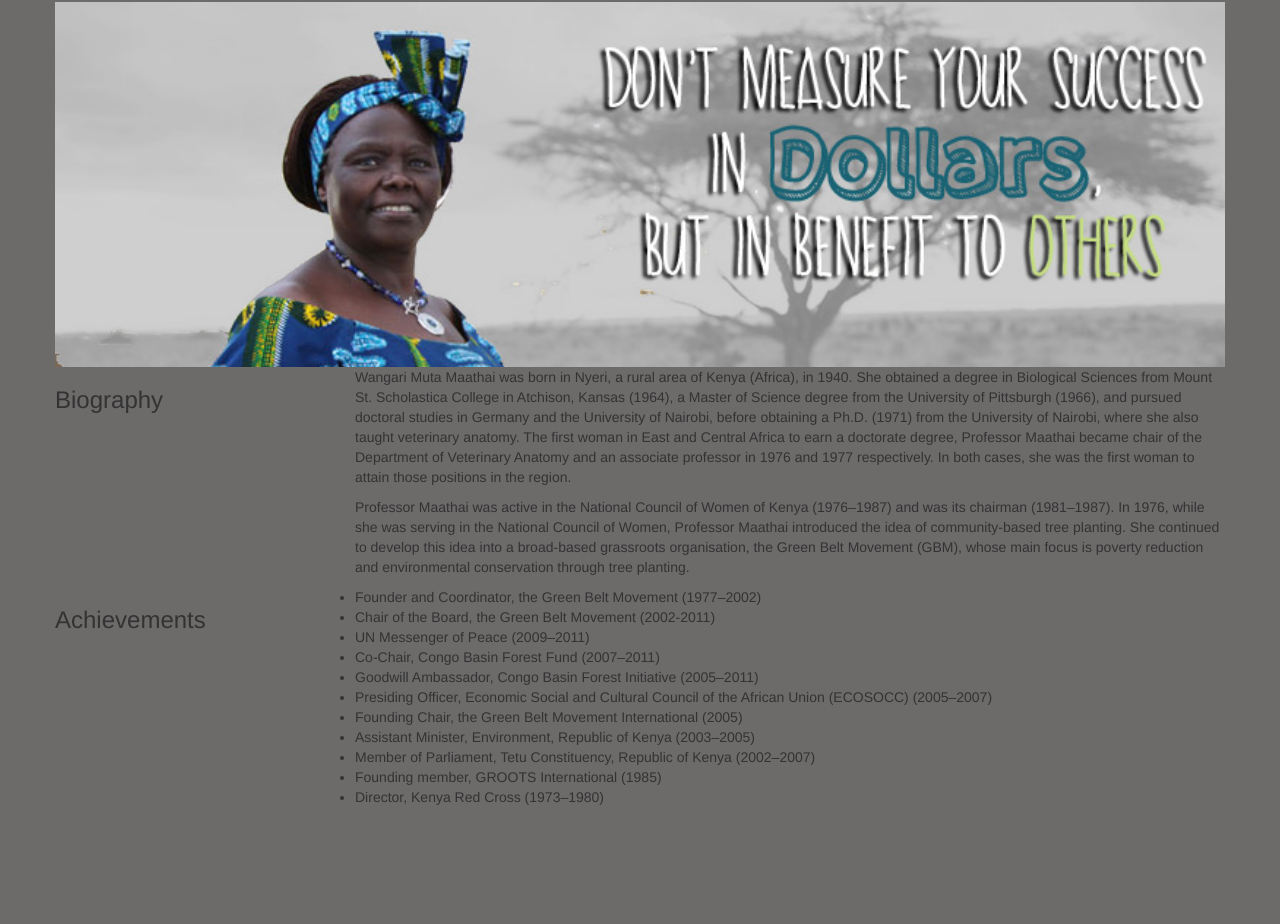
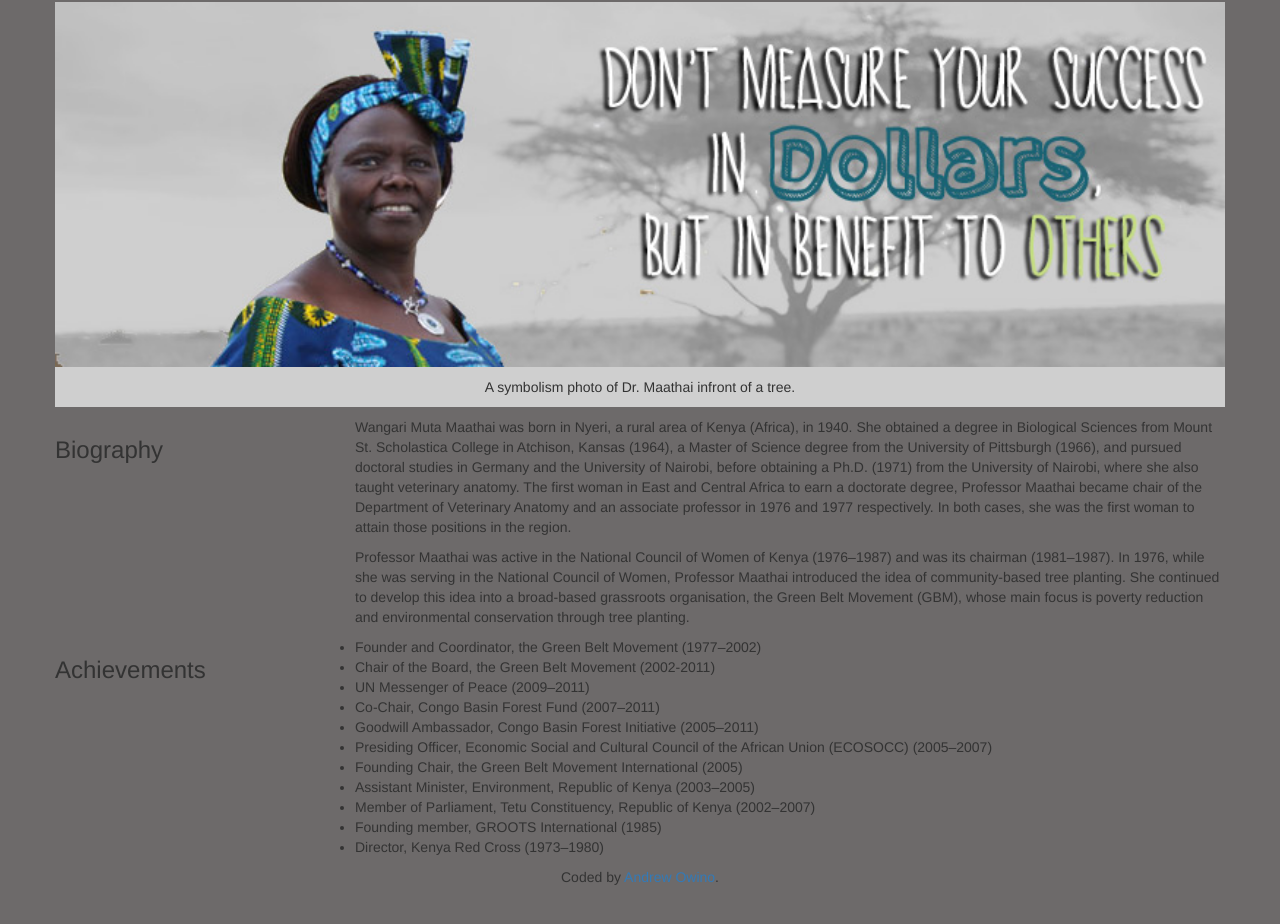
Before and after one commit to AndyCodez/tribute-page, a plain HTML site: page index.html in a window 1280 px wide. Shown: the part 88-1012 px from the top of the page. Before the commit the page ends 945 px from the top, so only its background shows below. Drawn offline with nearby package versions, Linux system fonts and the light colour scheme.

Commit message:
add footer

```diff
--- a/assets/stylesheets/index.css
+++ b/assets/stylesheets/index.css
@@ -13,4 +13,9 @@ body {
 
 .slider-pic {
 	width: 100%;
+	padding-bottom: 0px;
 }
+.photo-caption {
+	padding: 10px;
+	background-color: #CFCFCF;
+}
--- a/index.html
+++ b/index.html
@@ -11,6 +11,7 @@
 			<div>
 				<h1 class="text-center">A Tribute to Dr. Wangari Maathai</h1>
 				<img src="assets/images/measure-what-matters-banner.jpg" class="img-responsive slider-pic">
+				<p class="photo-caption text-center">A symbolism photo of Dr. Maathai infront of a tree.</p>
 			</div>
 			<div class="row">
 				<div class="topic col-md-3">
@@ -42,8 +43,10 @@
 						<li>Founding member, GROOTS International (1985)</li>
 						<li>Director, Kenya Red Cross (1973–1980)</li>
 					</ul>
-
 				</div>
 			</div>
+			<footer>
+				<p class="text-center">Coded by <a href="https://github.com/AndyCodez" target="_blank">Andrew Owino</a>.</p>
+			</footer>
 		</body>
 		</html>
```
